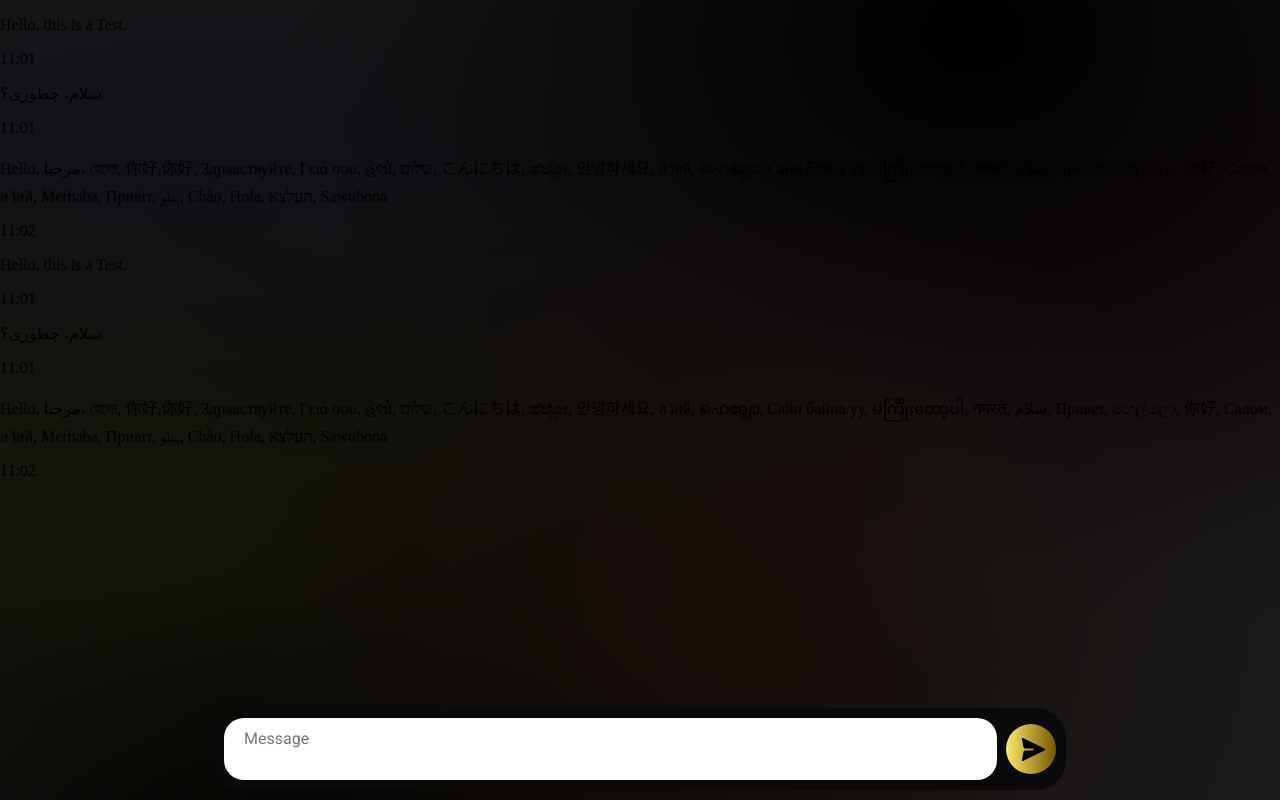
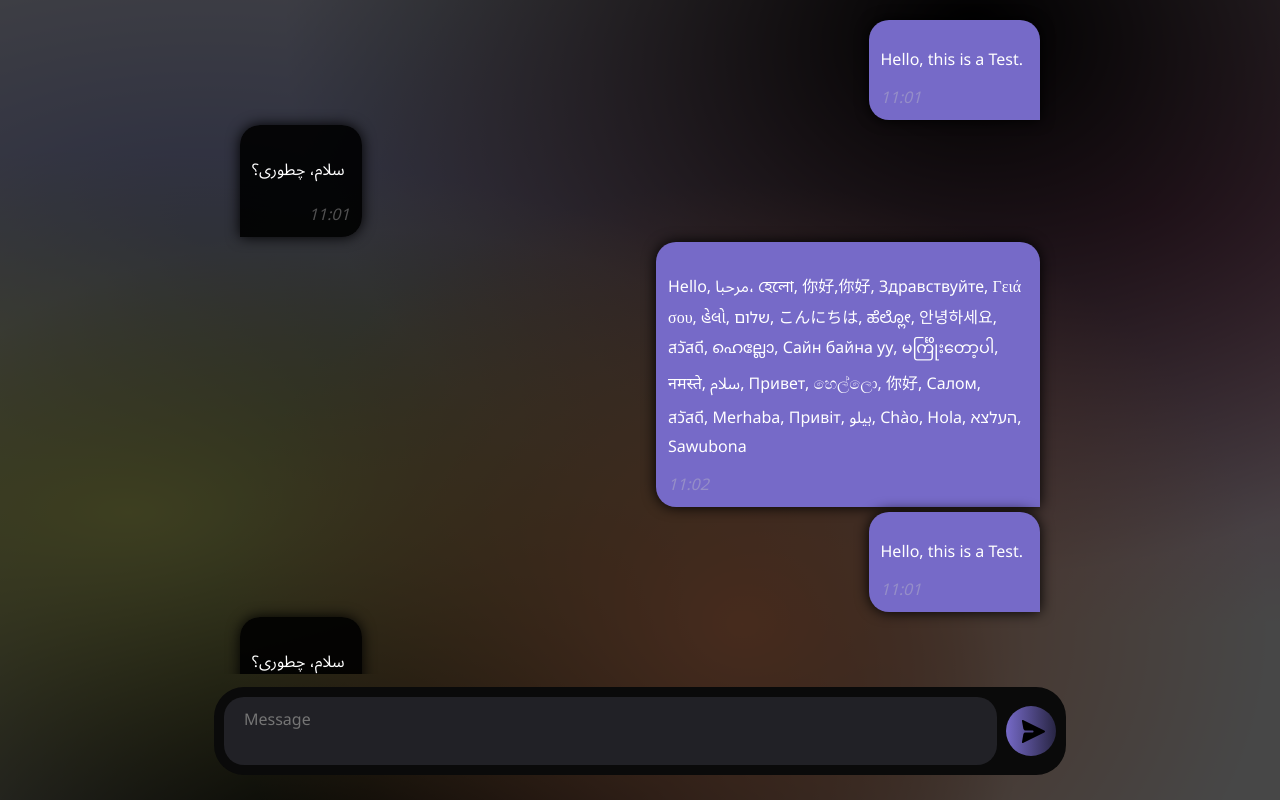
Before and after one commit to iam-aydin/TeaChat, a plain HTML site: page index.html in a window 1280 px wide. Drawn offline with Linux system fonts and the light colour scheme.

Commit message:
Update style.css

```diff
--- a/style.css
+++ b/style.css
@@ -1,6 +1,19 @@
-@import url("https://fonts.googleapis.com/css2?family=Roboto:ital,wght@0,100;0,300;0,400;0,500;0,700;0,900;1,100;1,300;1,400;1,500;1,700;1,900&display=swap");
+@import url("https://fonts.googleapis.com/css2?family=Noto+Sans&family=Noto+Sans+Cyrillic&family=Noto+Sans+Greek&family=Noto+Sans+Devanagari:wght@100;300;400;500;600;700;800;900&family=Noto+Sans+Georgian&family=Noto+Sans+Armenian&family=Noto+Sans+Hebrew&family=Noto+Sans+Thai&family=Noto+Sans+Lao&family=Noto+Sans+Tibetan&family=Noto+Sans+KR&family=Noto+Sans+JP&family=Noto+Sans+SC&family=Noto+Sans+TC&family=Noto+Sans+Vietnamese&family=Noto+Sans+Arabic&family=Noto+Sans+Persian&family=Noto+Sans+Bengali&family=Noto+Sans+Telugu&family=Noto+Sans+Gujarati&family=Noto+Sans+Oriya&family=Noto+Sans+Kannada&family=Noto+Sans+Malayalam&family=Noto+Sans+Tamil&display=swap");
+
+:root {
+  --main-font: "Noto Sans", "Noto Sans Arabic", "Noto Sans Cyrillic",
+    "Noto Sans Greek", "Noto Sans Devanagari", "Noto Sans Georgian",
+    "Noto Sans Armenian", "Noto Sans Hebrew", "Noto Sans Thai", "Noto Sans Lao",
+    "Noto Sans Tibetan", "Noto Sans KR", "Noto Sans JP", "Noto Sans SC",
+    "Noto Sans TC", "Noto Sans Vietnamese", "Noto Sans Persian",
+    "Noto Sans Bengali", "Noto Sans Telugu", "Noto Sans Gujarati",
+    "Noto Sans Oriya", "Noto Sans Kannada", "Noto Sans Malayalam",
+    "Noto Sans Tamil";
+  --costume-border-bottom-radius: 0px;
+}
 
 body {
+  font-family: var(--main-font);
   background-image: radial-gradient(
       at 58% 78%,
       hsl(19.9deg 100% 70.73%) 0px,
@@ -13,16 +26,16 @@ body {
     radial-gradient(at 16% 30%, hsla(234, 60%, 75%, 1) 0px, transparent 50%),
     radial-gradient(at 32% 85%, hsl(0deg 0% 0%) 0px, transparent 50%);
   margin: 0;
-  height: 100vh; /* Ensure the body takes full viewport height */
+  height: 100vh;
   display: flex;
   flex-direction: column;
-  align-items: center; /* Center children horizontally */
+  align-items: center;
 }
 
 .background-div {
-  width: 100%; /* Adjust as needed */
-  height: 100%; /* Adjust as needed */
-  position: relative; /* Needed for absolute positioning of the overlay */
+  width: 100%;
+  height: 100%;
+  position: relative;
 }
 
 .overlay {
@@ -31,28 +44,75 @@ body {
   left: 0;
   width: 100%;
   height: 100%;
-  background-color: rgba(0, 0, 0, 0.9); /* Black with 90% opacity */
+  background-color: rgb(0 0 0 / 72%);
+}
+
+.message-by-me,
+.message-received {
+  background-color: rgba(0, 0, 0, 0.9);
+  border-radius: 20px;
+  padding: 12px;
+  box-shadow: 0px 0px 14px 0px black;
+  max-width: 45%;
+  margin-bottom: 5px;
+}
+
+.message-received {
+  background-color: rgba(0, 0, 0, 0.9);
+  align-self: flex-start;
+  margin-left: 0;
+  border-bottom-left-radius: var(--costume-border-bottom-radius);
+}
+
+.message-by-me {
+  background-color: #766ac8;
+  align-self: flex-end;
+  margin-right: 0;
+  border-bottom-right-radius: var(--costume-border-bottom-radius);
 }
 
 #message-container {
-  width: 100%; /* Adjust as needed */
-  height: calc(100% - 50px); /* Subtract space for the send form */
-  overflow-y: auto; /* Enable scrolling if messages exceed container height */
+  flex-grow: 1; /* Allow the message container to expand and take up available space */
+  overflow-y: auto; /* Enable scrolling */
+  display: flex;
+  justify-content: space-between;
+  width: 80%;
+  max-width: 800px;
+  margin: 0 auto;
+  padding: 20px;
+  overflow-y: auto;
+  color: white;
+  font-family: var(--main-font);
+  flex-direction: column;
+  max-height: calc(93vh - 20%);
+  padding-bottom: 70px;
+  transform: translateZ(0); /* Attempt to use hardware acceleration */
+  will-change: transform; /* Inform the browser that transformations are expected */
+  -ms-overflow-style: none; /* IE and Edge */
+  scrollbar-width: none; /* Firefox */
+  scroll-behavior: smooth;
+  transition: max-height 0.3s ease-out;
+}
+
+#message-container::-webkit-scrollbar {
+  display: none; /* for Chrome, Safari, and Opera */
 }
 
 #message-textarea {
+  color: #268700;
   border-radius: 20px;
   border: none;
   width: 100%;
   padding-left: 20px;
   resize: none;
   margin-right: 9px;
-    font-family: "Roboto", sans-serif;
+  font-family: var(--main-font);
   font-weight: 400;
   font-style: normal;
   font-size: medium;
   padding-top: 11px;
   padding-right: 9px;
+  background-color: #212126;
 }
 
 #send-container {
@@ -70,19 +130,56 @@ body {
   font-weight: 400;
   font-size: 16px;
   border-radius: 30px;
+  margin-bottom: 15px; /* This margin might push it further down than expected */
+  flex-shrink: 0;
 }
 
+#send-container textarea:focus {
+  outline: none; /* Removes the outline */
+  box-shadow: none; /* Removes the shadow */
+}
+
+#message-text {
+  padding-right: 5px;
+}
+
+#message-send-time {
+  opacity: 39%;
+  display: flex;
+  color: #c7c7c7;
+  font-weight: 100;
+  font-style: italic;
+}
+
+.message-by-me #message-send-time {
+  justify-content: flex-start;
+  padding-right: 14px;
+}
+
+.message-received #message-send-time {
+  justify-content: flex-end;
+  padding-left: 14px;
+}
 
 #send-button {
-  background: linear-gradient(to left, rgb(117 87 0), rgb(255, 233, 108));
+  background: linear-gradient(to left, #282543, #766ac8);
   height: 50px;
   min-width: 50px;
   border: none;
   border-radius: 50%;
-  transition: 0.3s ease;
+  transition: background 0.3s ease; /* Smooth transition for the background */
   display: flex;
   align-items: center;
   justify-content: center;
+  cursor: pointer;
+}
+
+#send-button:hover {
+  background: linear-gradient(
+    to left,
+    #8478ef,
+    #766ac8
+  ); /* Simulated gradient transition on hover */
 }
 
 #send-svg {
@@ -90,23 +187,38 @@ body {
   padding-left: 4px;
 }
 
-/* Mobile devices */
-@media (max-width: 768px) { /* Adjust breakpoint as needed */
+@media (max-width: 768px) {
   #send-container {
-         width: clamp(85%, 85%, 50%); /* Ideal width of 85% for mobile */
+    width: clamp(85%, 85%, 50%);
   }
 }
 
- /* Tablets */
- @media (min-width: 769px) and (max-width: 1024px) { /* Adjust breakpoints as needed */
+@media (min-width: 769px) and (max-width: 1024px) {
   #send-container {
-         width: clamp(85%, 70%, 50%); /* Ideal width of 70% for tablets */
+    width: clamp(85%, 70%, 50%);
   }
 }
 
- /* Desktops and larger screens */
 @media (min-width: 1025px) {
   #send-container {
-         width: clamp(65%, 65%, 50%); /* Ideal width of 65% for desktops */
+    width: clamp(65%, 65%, 50%);
   }
 }
+
+@media (max-height: 520px) {
+  #message-container {
+    max-height: calc(93vh - 25%);
+  }
+}
+
+@media (max-height: 427px) {
+  #message-container {
+    max-height: calc(93vh - 30%);
+  }
+}
+
+@media (max-height: 280px) {
+  #message-container {
+    max-height: calc(93vh - 45%);
+  }
+}
```
Lines whose indentation alone changed are shown as unchanged.
